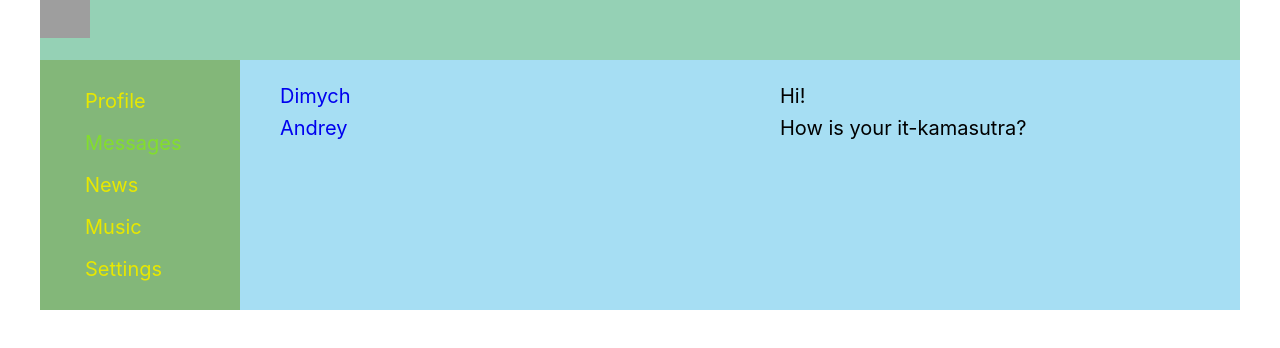
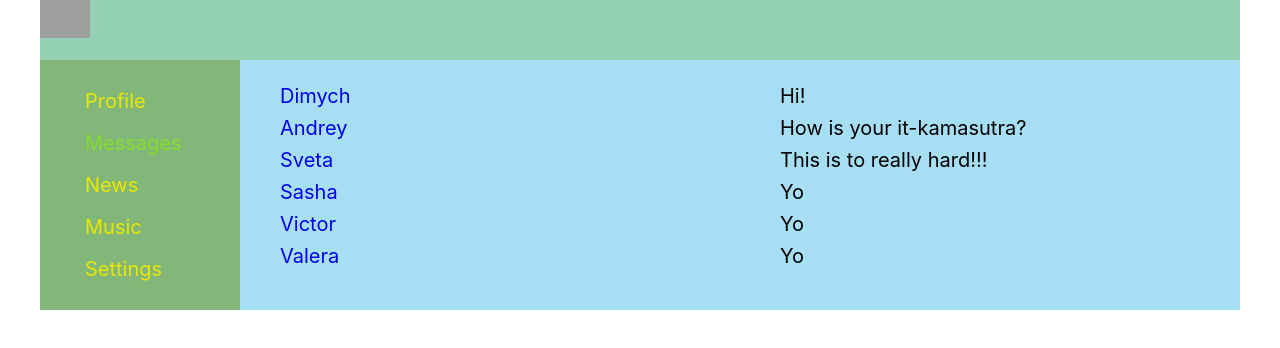
Before and after one commit to Valentin-Prokofev/TheWayOfTheSamuraiTS, a React (Create React App) app: page /dialogs in a window 1280 px wide. Shown: the top 348 px of the page. Built offline with nearby package versions, Linux system fonts and the light colour scheme; grey boxes are pictures that could not be loaded.

Commit message:
25-26lesson

```diff
--- a/src/components/Dialogs/Dialogs.tsx
+++ b/src/components/Dialogs/Dialogs.tsx
@@ -1,8 +1,8 @@
 import React, {useState} from 'react';
 import {NavLink} from 'react-router-dom';
 import style from "./Dialogs.module.css";
-import {DialogsUsers} from "./DialogsUsers";
-import {DialogsMessages} from "./DialogsMessages";
+import {DialogsUsers} from "./DialogsUsers/DialogsUsers";
+import {DialogsMessages} from "./DialogsMessages/DialogsMessages";
 
 
 export const Dialogs = () => {
@@ -25,18 +25,22 @@ export const Dialogs = () => {
         {id: 6, message: "Yo"}
     ]
 
+    let dialogsUsersElements = dialogsUsersData.map((user)=>
+        <DialogsUsers name={user.name} id={user.id}/>)
+
+    let dialogsMessagesElements = dialogsMessagesData.map((message) =>
+    <DialogsMessages message={message.message}/>)
+
 
 
     return (
         <>
             <section className={style.section_dialogs}>
                 <ul className={style.dialogs_users}>
-                    <DialogsUsers name={dialogsUsersData[0].name} id={dialogsUsersData[0].id}/>
-                    <DialogsUsers name={dialogsUsersData[1].name} id={dialogsUsersData[1].id}/>
+                    {dialogsUsersElements}
                 </ul>
                 <ul className={style.dialogs_messages}>
-                    <DialogsMessages message={dialogsMessagesData[0].message}/>
-                    <DialogsMessages message={dialogsMessagesData[1].message}/>
+                    {dialogsMessagesElements}
                 </ul>
             </section>
         </>
--- a/src/components/Profile/MyPosts/MyPosts.tsx
+++ b/src/components/Profile/MyPosts/MyPosts.tsx
@@ -3,6 +3,9 @@ import style from "./MyPosts.module.css";
 import {Post} from "./Post/Post";
 import {PostPropsType} from "./Post/Post";
 
+// type PostDataType = {
+//
+// }
 
 export const MyPosts = () => {
 
@@ -13,13 +16,17 @@ export const MyPosts = () => {
         {id: 4, message: "Hello!", likesCount : 23}
     ]
 
+    let postsElements = postsData.map((post)=>
+        <Post message={post.message} likesCount={post.likesCount}/>)
+
     return (
         <>
             <section className={style.my_posts}>
-                <Post message={postsData[0].message} likesCount={postsData[0].likesCount}/>
-                <Post message={postsData[1].message} likesCount={postsData[1].likesCount}/>
-                <Post message={postsData[2].message} likesCount={postsData[2].likesCount}/>
-                <Post message={postsData[3].message} likesCount={postsData[3].likesCount}/>
+                {postsElements}
+                {/*<Post message={postsData[0].message} likesCount={postsData[0].likesCount}/>*/}
+                {/*<Post message={postsData[1].message} likesCount={postsData[1].likesCount}/>*/}
+                {/*<Post message={postsData[2].message} likesCount={postsData[2].likesCount}/>*/}
+                {/*<Post message={postsData[3].message} likesCount={postsData[3].likesCount}/>*/}
             </section>
 
         </>
```
Also changed, not shown: src/components/Dialogs/DialogsMessages/DialogsMessages.module.css (renamed from src/components/Dialogs/DialogsMessages.module.css), src/components/Dialogs/DialogsMessages/DialogsMessages.tsx (renamed from src/components/Dialogs/DialogsMessages.tsx), src/components/Dialogs/DialogsUsers/DialogsUsers.module.css (renamed from src/components/Dialogs/DialogsUsers.module.css), src/components/Dialogs/DialogsUsers/DialogsUsers.tsx (renamed from src/components/Dialogs/DialogsUsers.tsx).
